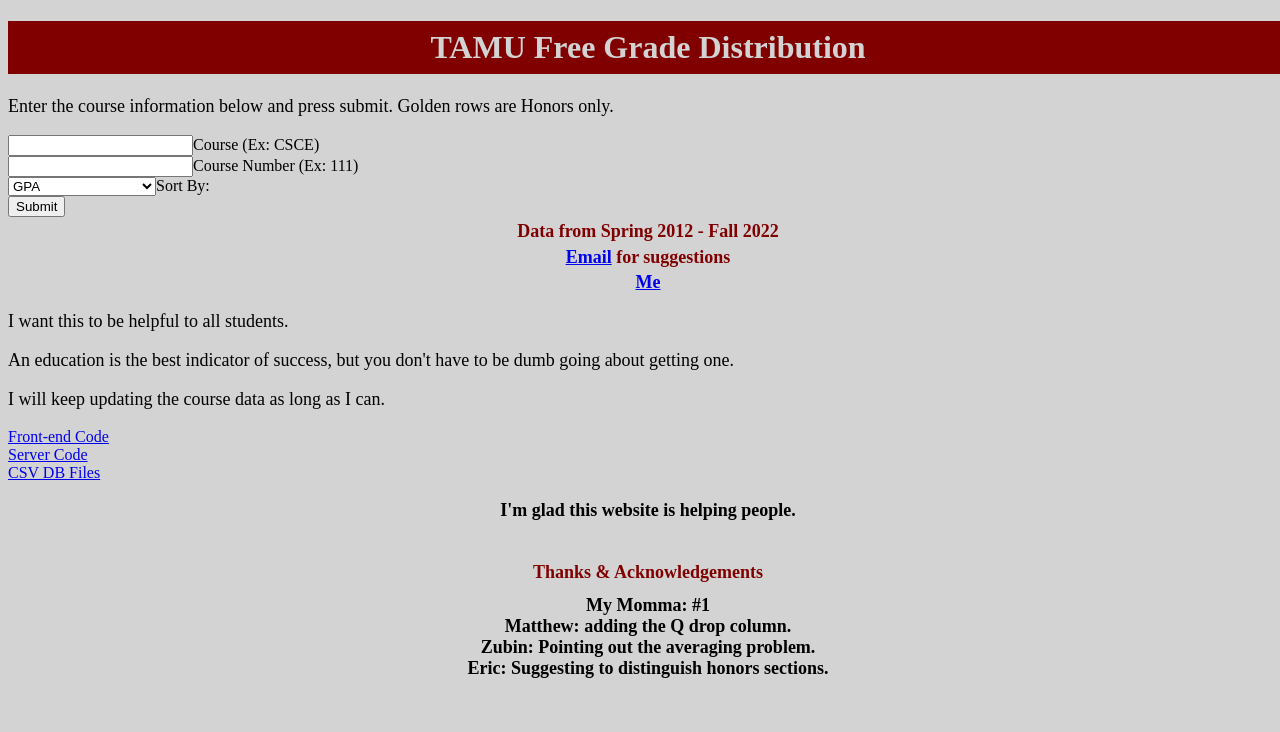
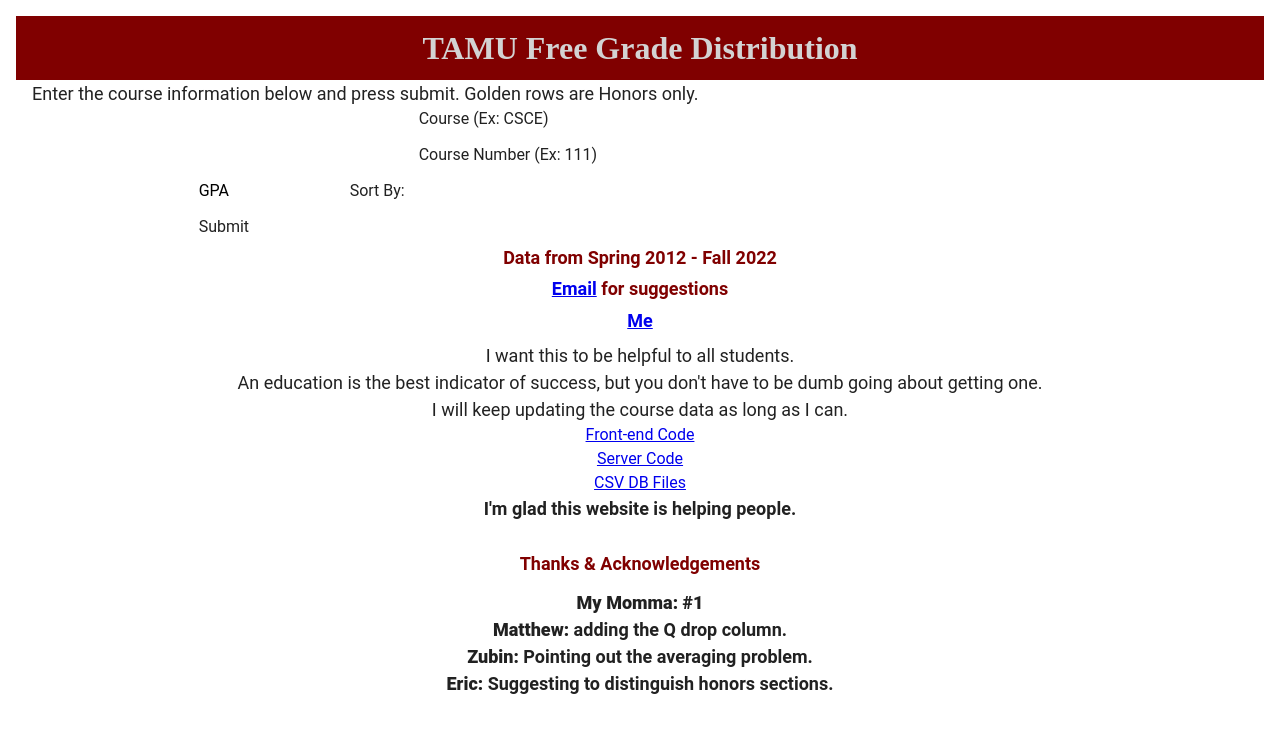
Before and after one commit to jippylong12/tamuFGD-Vue, a Vue app: page / in a window 1280 px wide. Shown: the top 732 px of the page. Built offline with nearby package versions, Linux system fonts and the light colour scheme.

Commit message:
Added vuetify and the OG code

```diff
--- a/package.json
+++ b/package.json
@@ -8,7 +8,9 @@
     "preview": "vite preview"
   },
   "dependencies": {
-    "vue": "^3.3.4"
+    "bootstrap": "^5.3.1",
+    "vue": "^3.3.4",
+    "vuetify": "^3.3.12"
   },
   "devDependencies": {
     "@vitejs/plugin-vue": "^4.2.3",
--- a/src/App.vue
+++ b/src/App.vue
@@ -61,6 +61,9 @@
 }
 </script>
 <template>
+
+  <v-app>
+    <v-container fluid="true">
       <h1 class="title"> TAMU Free Grade Distribution</h1>
 
       <div class="row">
@@ -137,6 +140,9 @@
           <b>Eric:</b> Suggesting to distinguish honors sections.
         </h5>
       </div>
+    </v-container>
+  </v-app>
+
 </template>
 
 <style scoped>
--- a/src/main.js
+++ b/src/main.js
@@ -3,4 +3,15 @@
 import { createApp } from 'vue'
 import App from './App.vue'
 
-createApp(App).mount('#app')
+// Vuetify
+import 'vuetify/styles'
+import { createVuetify } from 'vuetify'
+import * as components from 'vuetify/components'
+import * as directives from 'vuetify/directives'
+
+const vuetify = createVuetify({
+    components,
+    directives,
+})
+
+createApp(App).use(vuetify).mount('#app')
```
Also changed, not shown: 1 other file (tests, documents, lock files or other folders). Lines whose indentation alone changed are shown as unchanged.
